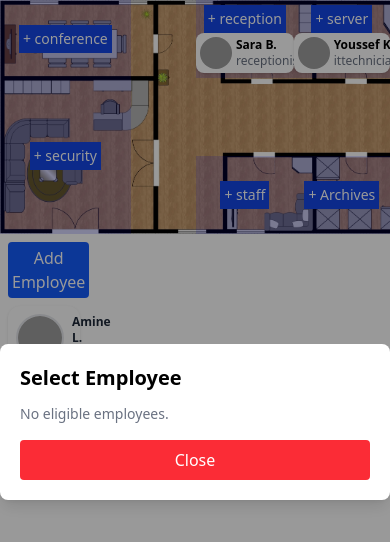
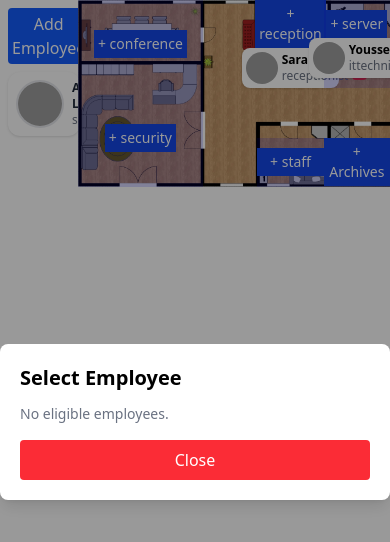
Before and after one commit to amineElgaini/Virtual-Workspace, a website: page index.html in a window 390 px wide. Both pictures are taken after a click on the button "+ conference". Shown: the top 542 px of the page. Drawn offline with nearby package versions, Linux system fonts and the light colour scheme; files that its build step writes are made by us from their sources; grey boxes are pictures that could not be loaded.

Commit message:
fix grid

```diff
--- a/index.html
+++ b/index.html
@@ -14,9 +14,9 @@
       class="fixed top-4 right-4 flex flex-col gap-2 z-50"
     ></div>
 
-    <main class="flex flex-col-reverse sm:flex-row items-start">
+    <main class="flex flex-row items-start">
       <!-- unsigned employees -->
-      <div class="p-2 employees w-1/5">
+      <div class="p-2 employees w-[20vw]">
         <button
           id="createEmployeeButton"
           class="bg-blue-600 p-1 text-white rounded"
@@ -28,23 +28,23 @@
 
       <!-- workspaces -->
       <div
-        class="work-spaces w-full md:w-4/5 aspect-[5/3] bg-[url('./workSpaces.jpg')] bg-no-repeat bg-cover"
+        class="work-spaces w-[80vw] aspect-[5/3] bg-[url('./workSpaces.jpg')] bg-no-repeat bg-cover"
       >
-        <div data-room="conference" class="room conference flex flex-col">
+        <div data-room="conference" class="room conference flex flex-col w-[32vw">
           <button
-            class="text-sm addToRoom p-1 bg-blue-700 text-white cursor-pointer"
+            class="text-sm addToRoom p-1 bg-blue-700 text-white cursor-pointer "
           >
             + conference
           </button>
         </div>
-        <div data-room="reception" class="room reception flex flex-col">
+        <div data-room="reception" class="room reception flex flex-col w-[17vw]">
           <button
             class="text-sm addToRoom p-1 bg-blue-700 text-white cursor-pointer"
           >
             + reception
           </button>
         </div>
-        <div data-room="server" class="room server flex flex-col">
+        <div data-room="server" class="room server flex flex-col w-[17vw]">
           <button
             class="text-sm addToRoom p-1 bg-blue-700 text-white cursor-pointer"
           >
@@ -53,19 +53,19 @@
         </div>
         <div data-room="staff" class="room staff flex flex-col">
           <button
-            class="text-sm addToRoom p-1 bg-blue-700 text-white cursor-pointer"
+            class="text-sm addToRoom p-1 bg-blue-700 text-white cursor-pointer w-[17vw]"
           >
             + staff
           </button>
         </div>
-        <div data-room="security" class="room security flex flex-col">
+        <div data-room="security" class="room security flex flex-col w-[32vw]">
           <button
             class="text-sm addToRoom p-1 bg-blue-700 text-white cursor-pointer"
           >
             + security
           </button>
         </div>
-        <div data-room="archives" class="room archives flex flex-col">
+        <div data-room="archives" class="room archives flex flex-col w-[17vw]">
           <button
             class="text-sm addToRoom p-1 bg-blue-700 text-white cursor-pointer"
           >
@@ -200,6 +200,8 @@
       </div>
     </div>
 
+
+
     <script src="./main.js"></script>
   </body>
 </html>
--- a/main.js
+++ b/main.js
@@ -2,6 +2,7 @@ let rooms = [];
 let employees = [];
 let roomWithEachEmployees = {};
 let data = [];
+let selectedRoom = null;
 
 fetch("data.json")
   .then((res) => res.json())
@@ -13,8 +14,6 @@ fetch("data.json")
     firstPrint();
   })
   .catch((err) => console.error(err));
-
-let selectedRoom = null;
 
 const createEmployeeButton = document.getElementById("createEmployeeButton");
 const unsignedEmployees = document.getElementById("unsignedEmployees");
@@ -33,6 +32,7 @@ const detailsPopup = document.getElementById("detailsPopup");
 const experiences = document.getElementById("experiences");
 const addEperienceButton = document.getElementById("addEperienceButton");
 
+// Add experiences in pop up
 addEperienceButton.addEventListener("click", () => {
   const div = document.createElement("div");
   div.className =
@@ -126,6 +126,7 @@ function firstPrint() {
 }
 
 function addUnsignedEmployee(employee, index) {
+  employee.room = null;
   const card = document.createElement("div");
   card.dataset.index = index;
   card.className =
@@ -154,17 +155,24 @@ function addUnsignedEmployee(employee, index) {
 function openChoosePopup(room) {
   chooseList.innerHTML = "";
 
-  const eligible = data.filter((emp) => canEnterRoom(emp.role, room));
+  const eligible = data.filter((emp) => {
+    if (emp.room === null) {
+      return canEnterRoom(emp.role, room);
+    }
+    return false;
+  });
 
   if (eligible.length === 0) {
     chooseList.innerHTML = `<p class="text-gray-500 text-sm">No eligible employees.</p>`;
   } else {
-    eligible.forEach((emp, index) => {
-      if (emp.room === null) {
+
+    data.forEach((emp, index) => {
+      if (canEnterRoom(emp.role, room) && emp.room === null) {
         const card = document.createElement("div");
+        card.dataset.index = index;
 
         card.className =
-          "flex cursor-pointer items-center p-2 bg-white rounded-xl border shadow hover:shadow-lg transition-shadow duration-300 gap-2";
+          "cardChoose flex cursor-pointer items-center p-2 bg-white rounded-xl border shadow hover:shadow-lg transition-shadow duration-300 gap-2";
 
         card.innerHTML = `
         <img
@@ -177,12 +185,16 @@ function openChoosePopup(room) {
         </div>
       `;
 
-        card.addEventListener("click", () => {
-          assignEmployeeToRoom(emp, index, room);
-          choosePopup.classList.add("hidden");
-        });
+        chooseList.appendChild(card);
 
-        chooseList.appendChild(card);
+        console.log(index)
+        document
+          .querySelector(`.cardChoose[data-index="${index}"]`)
+          .addEventListener("click", () => {
+            // console.log(emp, index, room);
+            assignEmployeeToRoom(emp, index, room);
+            choosePopup.classList.add("hidden");
+          });
       }
     });
   }
@@ -191,7 +203,7 @@ function openChoosePopup(room) {
 }
 
 function canEnterRoom(role, room) {
-  return roomWithEachEmployees[role]?.includes(room);
+  return roomWithEachEmployees[room]?.includes(role);
 }
 
 function assignEmployeeToRoom(employee, employeeIndex, room) {
@@ -201,13 +213,9 @@ function assignEmployeeToRoom(employee, employeeIndex, room) {
 
   div.className =
     "employee p-1 flex items-center bg-white rounded-lg shadow gap-1";
+  div.dataset.id = employeeIndex;
 
-  data = data.map((emp, index) => {
-    if (index === employeeIndex) {
-      emp.room = room;
-    }
-    return emp;
-  });
+  employee.room = room;
 
   div.innerHTML = `
       <img class="w-8 h-8 rounded-full" src="${employee.photo}" />
@@ -225,7 +233,9 @@ function assignEmployeeToRoom(employee, employeeIndex, room) {
 
   document
     .querySelector(`.removeEmployee[data-index="${employeeIndex}"]`)
-    .addEventListener("click", () => {
+    .addEventListener("click", (e) => {
+      e.stopPropagation();
+
       data = data.map((emp, index) => {
         if (index === employeeIndex) {
           emp.room = null;
@@ -239,13 +249,14 @@ function assignEmployeeToRoom(employee, employeeIndex, room) {
     });
 
   // remove employee from unsigned list if it exists
+  console.log(employeeIndex);
   document
     .querySelector(`.unsignedEmployee[data-index="${employeeIndex}"]`)
     ?.remove();
 
   document
     .querySelector(`.employee[data-index="${employeeIndex}"]`)
-    .addEventListener("click", () => {
+    .addEventListener("click", (e) => {
       showDetails(employeeIndex);
     });
 }
@@ -349,25 +360,25 @@ function showDetails(index) {
   `;
 }
 
-function canEnterRoom(role, room) {
-  const restricted = {
-    receptionist: ["reception"],
-    ittechnician: ["server"],
-    security: ["security"],
-    manager: [
-      "conference",
-      "reception",
-      "server",
-      "security",
-      "staff",
-      "archives",
-    ],
-    nettoyage: ["conference", "reception", "server", "security", "staff"],
-    other: ["conference", "reception", "staff"],
-  };
+// function canEnterRoom(role, room) {
+//   const restricted = {
+//     receptionist: ["reception"],
+//     ittechnician: ["server"],
+//     security: ["security"],
+//     manager: [
+//       "conference",
+//       "reception",
+//       "server",
+//       "security",
+//       "staff",
+//       "archives",
+//     ],
+//     nettoyage: ["conference", "reception", "server", "security", "staff"],
+//     other: ["conference", "reception", "staff"],
+//   };
 
-  return restricted[role]?.includes(room);
-}
+//   return restricted[role]?.includes(room);
+// }
 
 addToRoomsButtons.forEach((btn) => {
   btn.addEventListener("click", () => {
@@ -402,8 +413,6 @@ form.addEventListener("submit", (e) => {
     workExperience: epx,
     room: null,
   };
-
-  console.log(employee);
 
   if (employee.name.length < 3) {
     showToast("Name must be at least 3 characters long!", "error");
```
